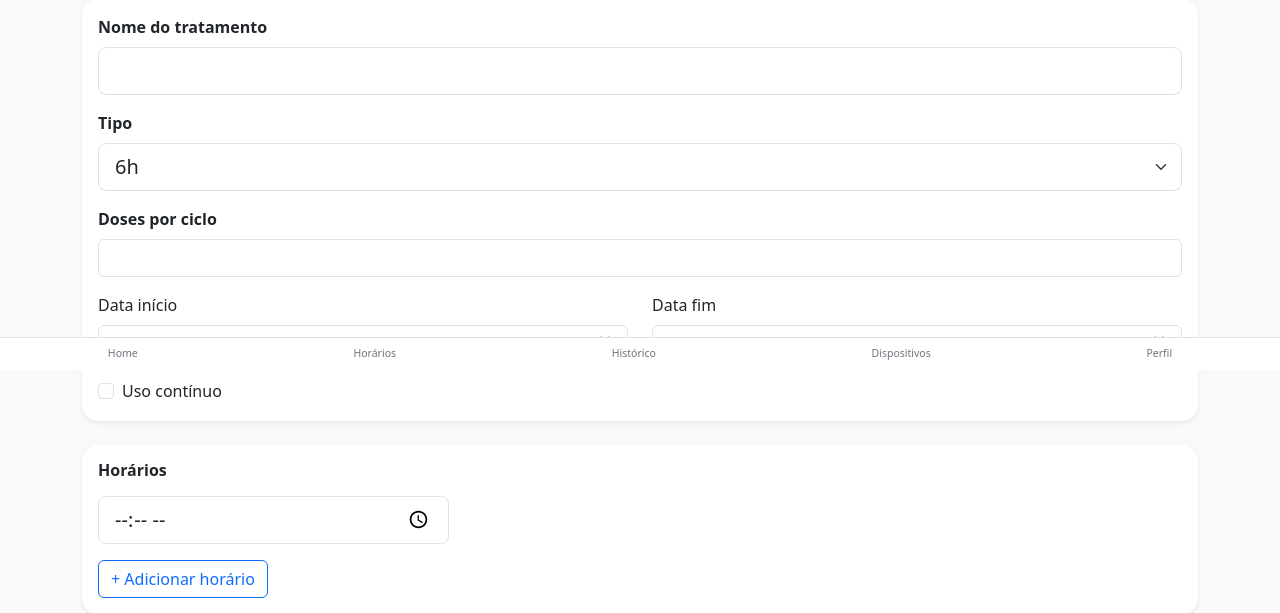
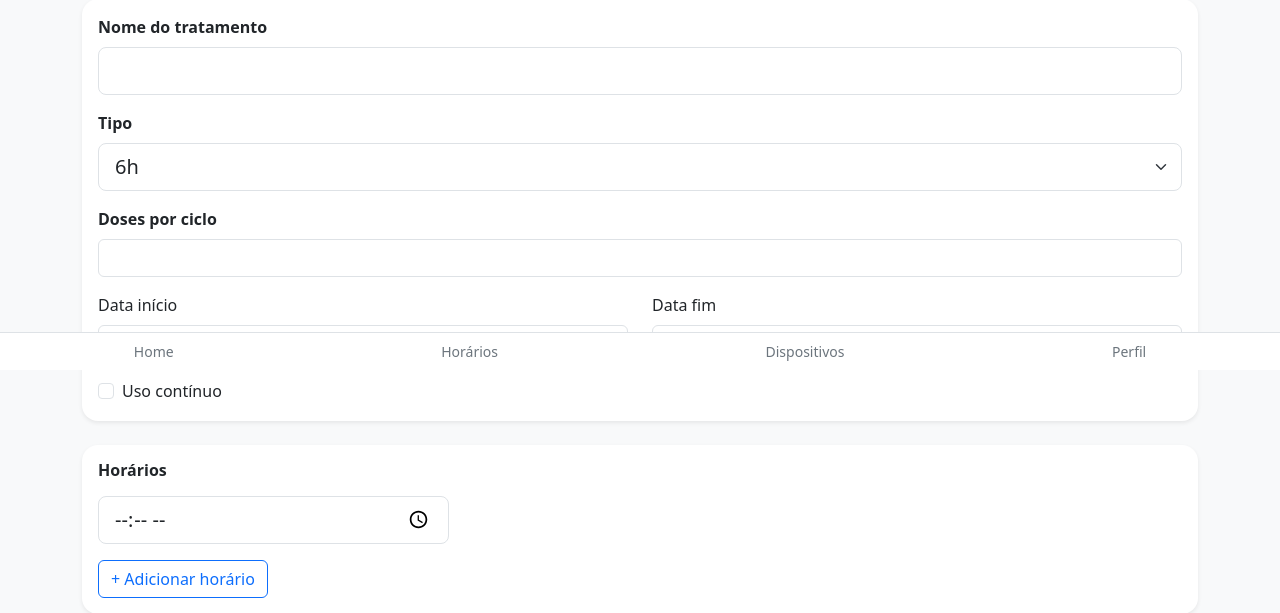
Before and after one commit to jaquelinedamian/caixa-inteligente, a Flask app: page /configuracao-dispositivo in a window 1280 px wide. Shown: the part 430-1043 px from the top of the page. Run offline with Flask 3, Linux system fonts and the light colour scheme; the visitor is signed in with stand-in values (Sample User, id 1).

```diff
--- a/app/templates/partials/footer-auth.html
+++ b/app/templates/partials/footer-auth.html
@@ -5,7 +5,7 @@
 
 .footer-link {
   color: #6c757d;
-  font-size: 12px;
+  font-size: 16px;
   transition: all 0.2s ease;
 }
 
@@ -44,13 +44,7 @@
         <small>Horários</small>
       </a>
 
-      <!-- Histórico -->
-      <a href="{{ url_for('main.historico') }}"
-         class="footer-link d-flex flex-column align-items-center text-decoration-none
-         {% if request.endpoint == 'main.historico' %}active{% endif %}">
-        <i class="bi bi-clock-history fs-5"></i>
-        <small>Histórico</small>
-      </a>
+
 
       <!-- Dispositivos -->
       <a href="{{ url_for('main.dispositivos') }}"
```
